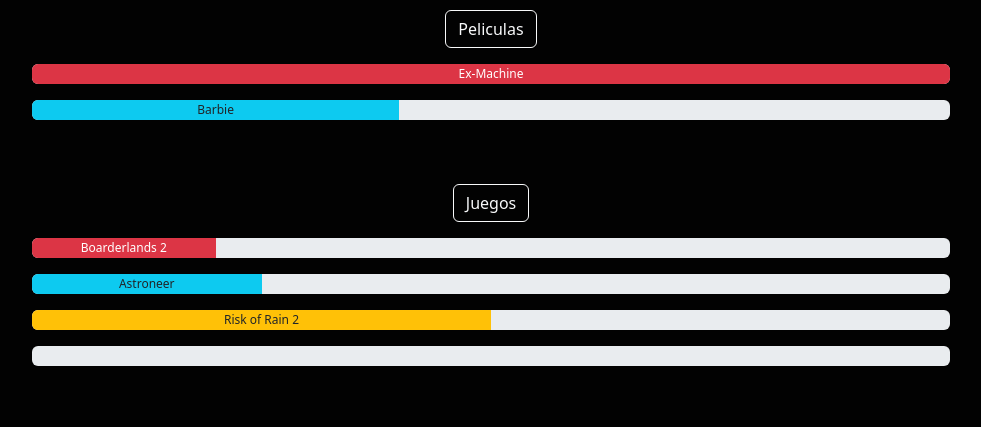
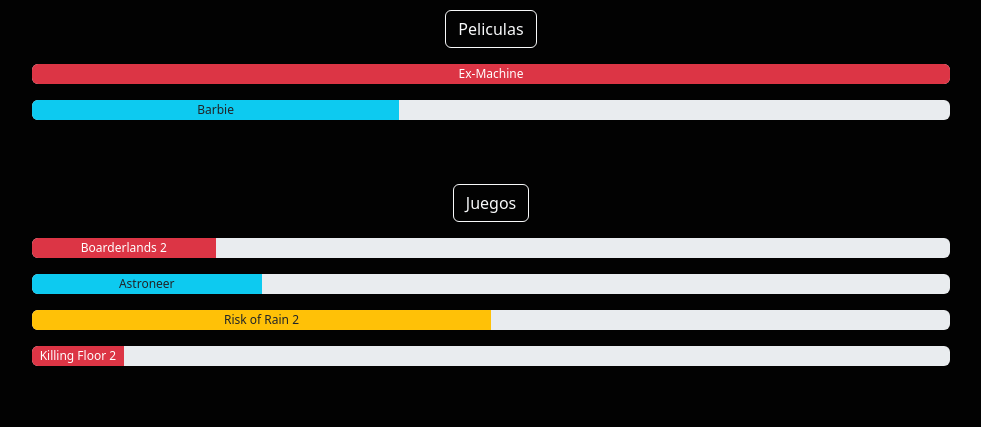
Before and after one commit to Kukenshoner/Cony, a plain HTML site: page index.html in a window 1280 px wide. Shown: the part 960-1387 px from the top of the page, without its empty margins (149-1130 px from the left). Drawn offline with nearby package versions, Linux system fonts and the light colour scheme.

Commit message:
comentario

```diff
--- a/index.html
+++ b/index.html
@@ -161,7 +161,7 @@
                     <div class="progress-bar bg-warning text-dark" style="width: 50%">Risk of Rain 2</div>
                   </div>
                   <div class="progress mb-3" role="progressbar" aria-label="Danger example" aria-valuenow="100" aria-valuemin="0" aria-valuemax="100" style="width: 90%; height: 2.5vh;">
-                    <div class="progress-bar bg-danger" style="width: 0%">Killing Floor 2</div>
+                    <div class="progress-bar bg-danger" style="width: 10%">Killing Floor 2</div>
                   </div>
                 </section>
               </div>
```
